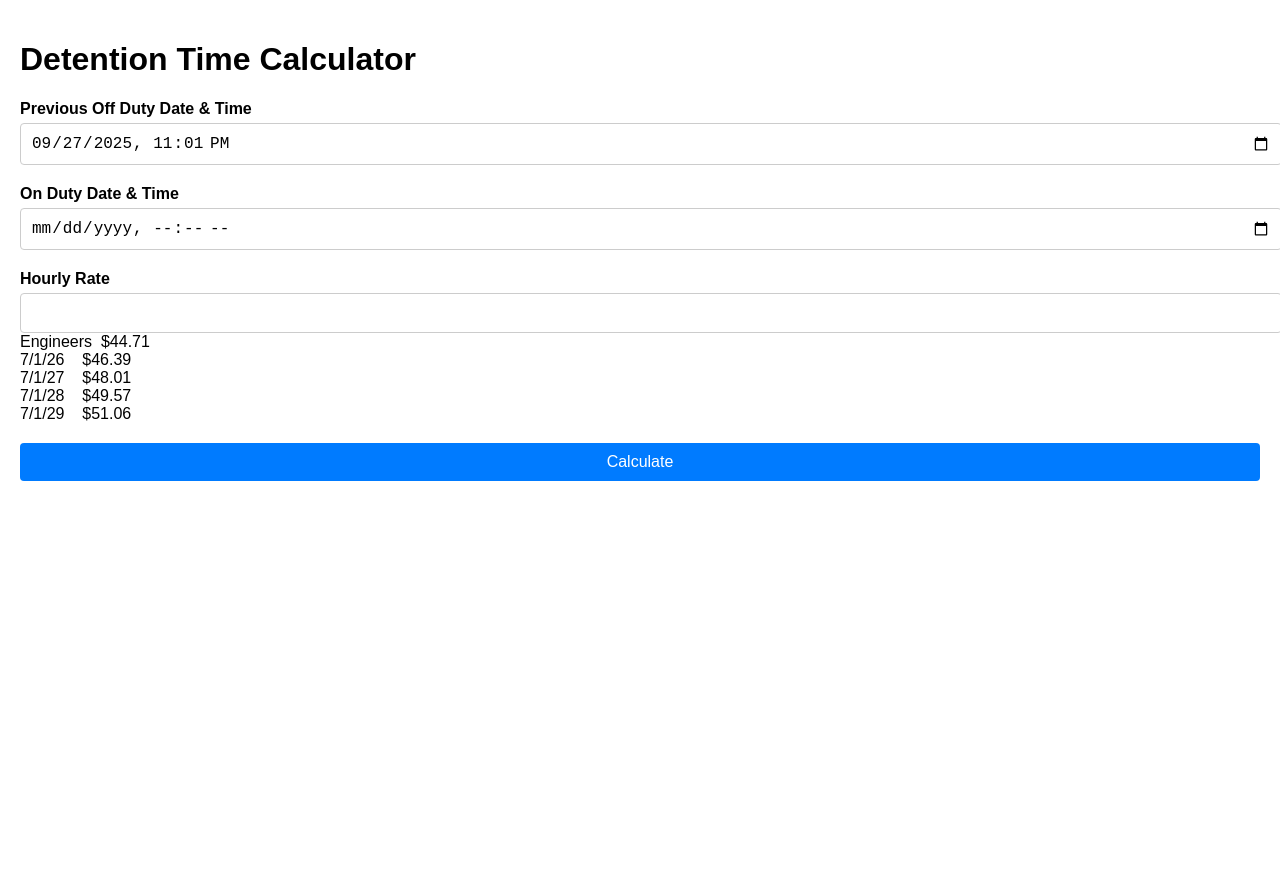
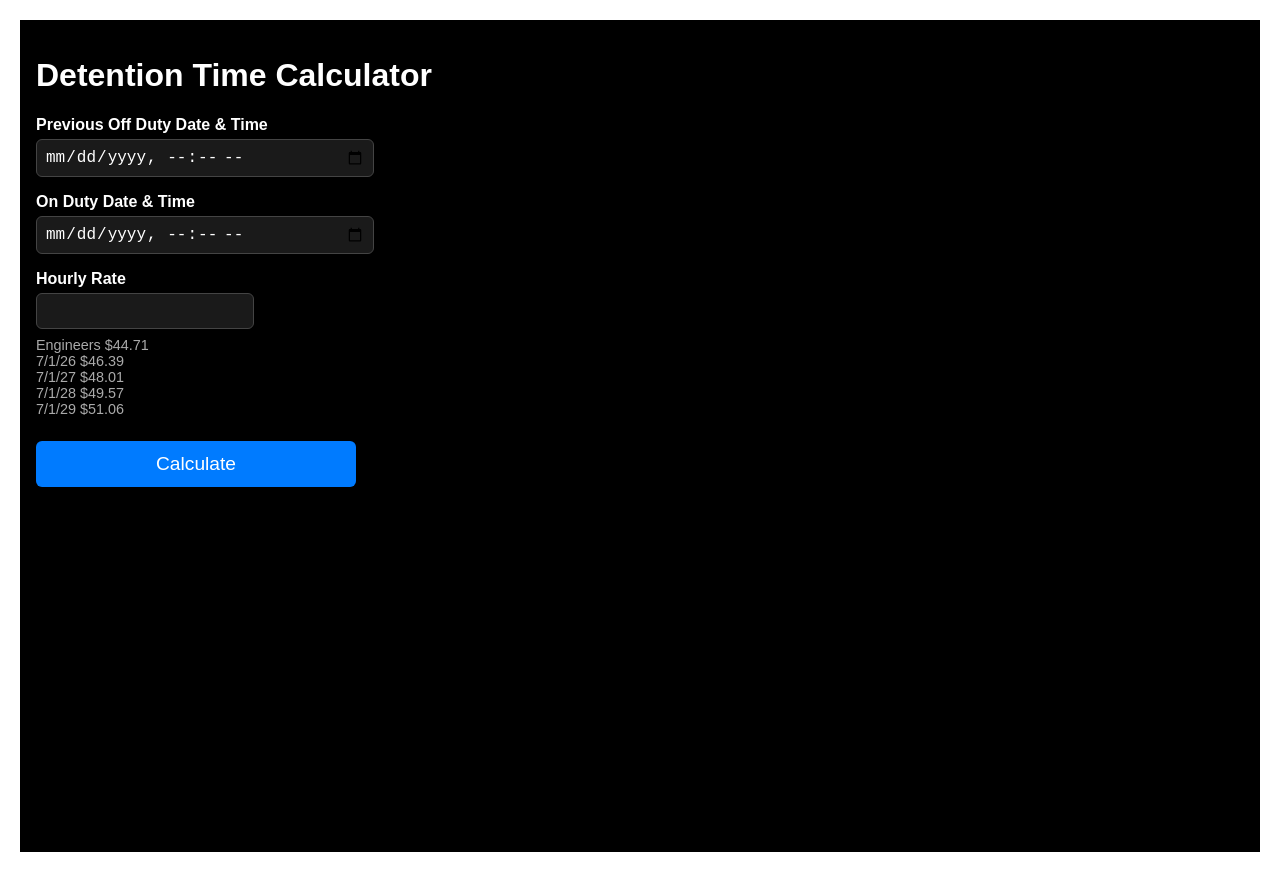
Before and after one commit to LinersExpress/DetentionTime-calculator1, a React (Vite) app: page / in a window 1280 px wide. Before the commit the page ends 800 px from the top, so only its background shows below. Built offline with nearby package versions, Linux system fonts and the light colour scheme.

Commit message:
Update App.jsx

```diff
--- a/App.jsx
+++ b/App.jsx
@@ -4,117 +4,120 @@ function App() {
   const [offDutyDateTime, setOffDutyDateTime] = useState("");
   const [onDutyDateTime, setOnDutyDateTime] = useState("");
   const [hourlyRate, setHourlyRate] = useState("");
-  const [result, setResult] = useState(null);
+  const [offDutyDuration, setOffDutyDuration] = useState("");
+  const [detentionDuration, setDetentionDuration] = useState("");
+  const [amountEarned, setAmountEarned] = useState(null);
+
+  const rateSchedule = [
+    { date: "2029-07-01", rate: 51.06 },
+    { date: "2028-07-01", rate: 49.57 },
+    { date: "2027-07-01", rate: 48.01 },
+    { date: "2026-07-01", rate: 46.39 },
+    { date: "2025-07-01", rate: 44.71 },
+  ];
 
   useEffect(() => {
-    const now = new Date();
-    const offset = now.getTimezoneOffset();
-    now.setMinutes(now.getMinutes() - offset);
-    setOffDutyDateTime(now.toISOString().slice(0, 16));
-  }, []);
+    if (offDutyDateTime) {
+      const currentDate = new Date(offDutyDateTime);
+      const matchedRate = rateSchedule.find(schedule => currentDate >= new Date(schedule.date));
+      if (matchedRate) setHourlyRate(matchedRate.rate.toFixed(2));
+    }
+  }, [offDutyDateTime]);
 
-  useEffect(() => {
-    if (onDutyDateTime) {
-      const selectedDate = new Date(onDutyDateTime);
-      const year = selectedDate.getFullYear();
-      const month = selectedDate.getMonth();
-      const day = selectedDate.getDate();
-
-      let newRate = 44.71;
-      if (year > 2029 || (year === 2029 && month >= 6 && day >= 1)) newRate = 51.06;
-      else if (year === 2028 && month >= 6 && day >= 1) newRate = 49.57;
-      else if (year === 2027 && month >= 6 && day >= 1) newRate = 48.01;
-      else if (year === 2026 && month >= 6 && day >= 1) newRate = 46.39;
-
-      setHourlyRate(newRate.toFixed(2));
-    }
-  }, [onDutyDateTime]);
+  const formatDuration = (ms) => {
+    const totalMinutes = Math.floor(ms / 60000);
+    const hours = Math.floor(totalMinutes / 60);
+    const minutes = totalMinutes % 60;
+    const decimalHours = (ms / 3600000).toFixed(2);
+    return `${hours}h ${minutes}m (${decimalHours})`;
+  };
 
   const handleCalculate = () => {
     const start = new Date(offDutyDateTime);
     const end = new Date(onDutyDateTime);
+    if (isNaN(start) || isNaN(end) || end <= start || isNaN(parseFloat(hourlyRate))) return;
 
-    if (isNaN(start) || isNaN(end) || end <= start) {
-      alert("Please enter valid date & time values.");
-      return;
-    }
+    const msDifference = end - start;
+    const detentionMs = Math.max(0, msDifference - 10 * 60 * 60 * 1000);
+    setOffDutyDuration(formatDuration(msDifference));
+    setDetentionDuration(formatDuration(detentionMs));
 
-    const totalMs = end - start;
-    const totalMin = Math.floor(totalMs / 60000);
-    const detentionMin = Math.max(0, totalMin - 600);
-    const totalHours = Math.floor(totalMin / 60);
-    const totalRemainingMin = totalMin % 60;
-    const detentionHours = Math.floor(detentionMin / 60);
-    const detentionRemainingMin = detentionMin % 60;
-    const detentionDecimal = (detentionMin / 60).toFixed(2);
-    const totalDecimal = (totalMin / 60).toFixed(2);
-    const earned = (detentionMin / 60) * parseFloat(hourlyRate || 0);
-
-    setResult({
-      total: `${totalHours}h ${totalRemainingMin}m (${totalDecimal})`,
-      detention: `${detentionHours}h ${detentionRemainingMin}m (${detentionDecimal})`,
-      earned: `$${earned.toFixed(2)}`
-    });
+    const hours = detentionMs / 3600000;
+    setAmountEarned((hours * parseFloat(hourlyRate)).toFixed(2));
   };
 
   return (
-    <div className="min-h-screen bg-black text-white p-4">
-      <div className="max-w-md mx-auto">
-        <h1 className="text-3xl font-bold mb-6 text-white">Detention Time Calculator</h1>
+    <div style={{ backgroundColor: "#000000", minHeight: "100vh", color: "#ffffff", padding: "1rem", fontFamily: "Arial, sans-serif" }}>
+      <h1 style={{ fontSize: "2rem", fontWeight: "bold" }}>Detention Time Calculator</h1>
 
-        <label className="block mb-2 font-semibold">Previous Off Duty Date & Time</label>
+      <label style={{ display: "block", marginTop: "1rem", fontWeight: "bold" }}>Previous Off Duty Date & Time</label>
       <input
         type="datetime-local"
         value={offDutyDateTime}
         onChange={(e) => setOffDutyDateTime(e.target.value)}
-          className="w-[90%] mb-4 p-2 bg-neutral-900 text-white border border-gray-700 rounded"
+        style={{ width: "90%", maxWidth: "320px", padding: "0.5rem", backgroundColor: "#1a1a1a", color: "#ffffff", border: "1px solid #444", borderRadius: "6px" }}
       />
 
-        <label className="block mb-2 font-semibold">On Duty Date & Time</label>
+      <label style={{ display: "block", marginTop: "1rem", fontWeight: "bold" }}>On Duty Date & Time</label>
       <input
         type="datetime-local"
         value={onDutyDateTime}
         onChange={(e) => setOnDutyDateTime(e.target.value)}
-          className="w-[90%] mb-4 p-2 bg-neutral-900 text-white border border-gray-700 rounded"
+        style={{ width: "90%", maxWidth: "320px", padding: "0.5rem", backgroundColor: "#1a1a1a", color: "#ffffff", border: "1px solid #444", borderRadius: "6px" }}
       />
 
-        <label className="block mb-2 font-semibold">Hourly Rate</label>
+      <label style={{ display: "block", marginTop: "1rem", fontWeight: "bold" }}>Hourly Rate</label>
       <input
         type="number"
         value={hourlyRate}
         onChange={(e) => setHourlyRate(e.target.value)}
-          className="w-[90%] mb-4 p-2 bg-neutral-900 text-white border border-gray-700 rounded"
+        style={{ width: "90%", maxWidth: "200px", padding: "0.5rem", backgroundColor: "#1a1a1a", color: "#ffffff", border: "1px solid #444", borderRadius: "6px" }}
       />
 
-        <div className="text-sm text-gray-400 mb-4">
-          Engineers  $44.71<br />
-          7/1/26    $46.39<br />
-          7/1/27    $48.01<br />
-          7/1/28    $49.57<br />
-          7/1/29    $51.06
+      <div style={{ fontSize: "0.9rem", marginTop: "0.5rem", color: "#aaa" }}>
+        Engineers ${rateSchedule[4].rate.toFixed(2)}<br />
+        7/1/26 ${rateSchedule[3].rate.toFixed(2)}<br />
+        7/1/27 ${rateSchedule[2].rate.toFixed(2)}<br />
+        7/1/28 ${rateSchedule[1].rate.toFixed(2)}<br />
+        7/1/29 ${rateSchedule[0].rate.toFixed(2)}
       </div>
 
       <button
         onClick={handleCalculate}
-          className="w-full bg-blue-600 hover:bg-blue-700 text-white font-semibold py-2 px-4 rounded"
+        style={{
+          marginTop: "1.5rem",
+          backgroundColor: "#007bff",
+          color: "#ffffff",
+          padding: "0.75rem 1.5rem",
+          border: "none",
+          borderRadius: "6px",
+          fontSize: "1.2rem",
+          width: "90%",
+          maxWidth: "320px"
+        }}
       >
         Calculate
       </button>
 
-        {result && (
-          <div className="mt-6 p-4 rounded-lg bg-neutral-900 border border-gray-700">
-            <p className="mb-2">
-              <span className="text-red-500">⏰ <strong>Off Duty:</strong></span> {result.total}
-            </p>
-            <p className="mb-2">
-              <span className="text-gray-300">🕰️ <strong>Detention Time:</strong></span> {result.detention}
-            </p>
-            <p>
-              <span className="text-green-400">💵 <strong>Amount Earned:</strong></span> {result.earned}
-            </p>
+      {(offDutyDuration || detentionDuration || amountEarned) && (
+        <div style={{ marginTop: "2rem", backgroundColor: "#1a1a1a", padding: "1rem", borderRadius: "8px", border: "1px solid #333" }}>
+          {offDutyDuration && (
+            <div style={{ marginBottom: "0.5rem" }}>
+              ⏰ <strong>Off Duty:</strong> {offDutyDuration}
+            </div>
+          )}
+          {detentionDuration && (
+            <div style={{ marginBottom: "0.5rem" }}>
+              🕰️ <strong>Detention Time:</strong> {detentionDuration}
+            </div>
+          )}
+          {amountEarned && (
+            <div>
+              💵 <strong>Amount Earned:</strong> ${amountEarned}
             </div>
           )}
         </div>
+      )}
     </div>
   );
 }
```
Lines whose indentation alone changed are shown as unchanged.
